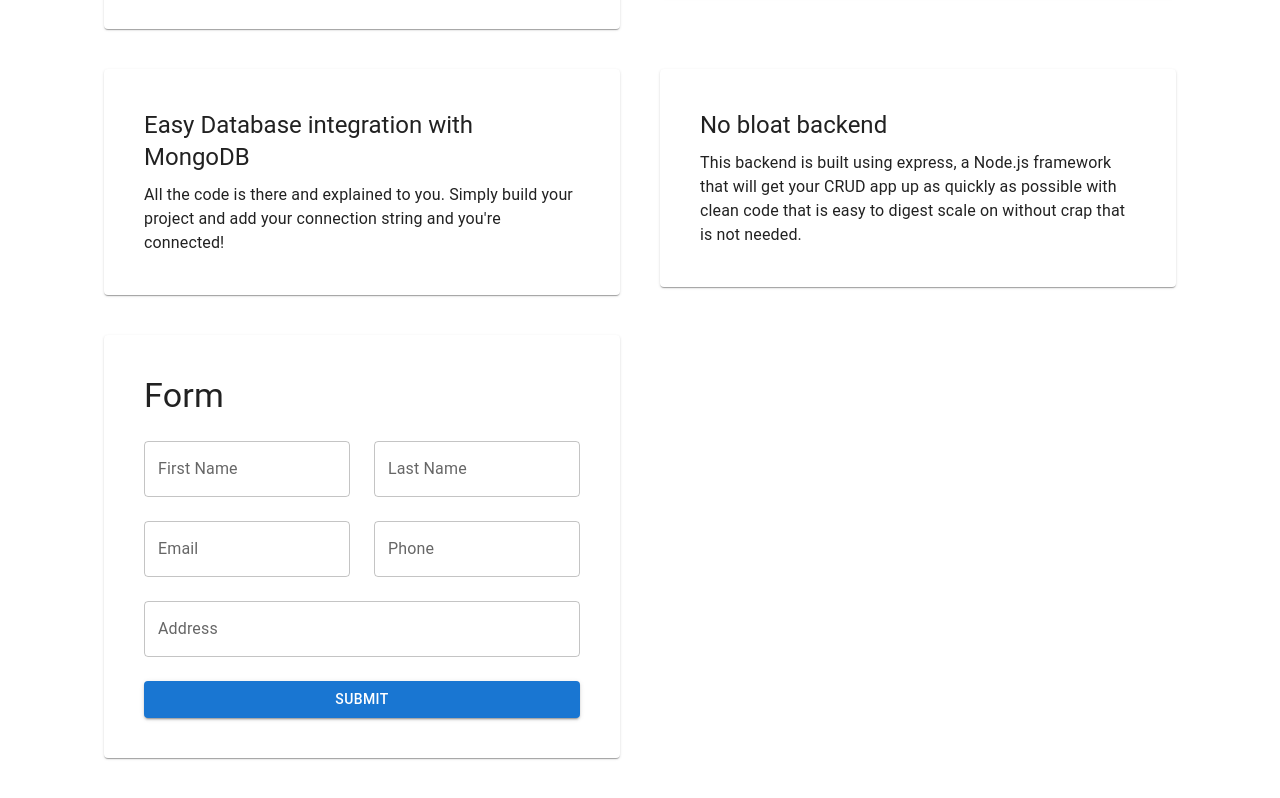
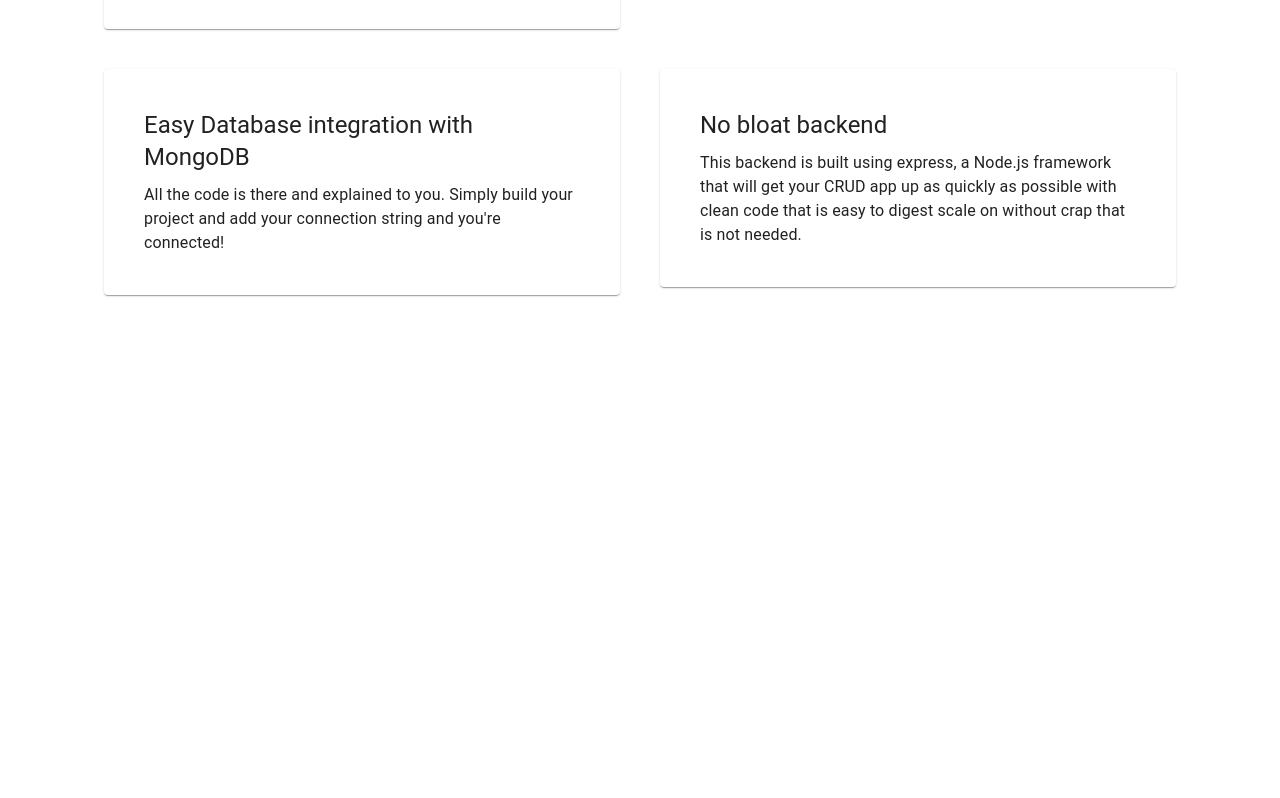
Before and after one commit to DigytUX/react-mui-mongodb-template, a React (Create React App) app in the folder client/: page / in a window 1280 px wide. Shown: the part 835-1633 px from the top of the page. After the commit the page ends 1170 px from the top, so only its background shows below. Built offline with nearby package versions, Linux system fonts and the light colour scheme.

Commit message:
Removed form

```diff
--- a/client/src/App.js
+++ b/client/src/App.js
@@ -118,13 +118,6 @@ function App() {
               </Box>
             </Paper>
           </Grid>
-          <Grid item xs={12} md={6}>
-            <Paper>
-              <Box sx={styles.FlexBox}>
-               <Form />
-              </Box>
-            </Paper>
-          </Grid>
         </Grid>
       </Box>
     </Container>
```
